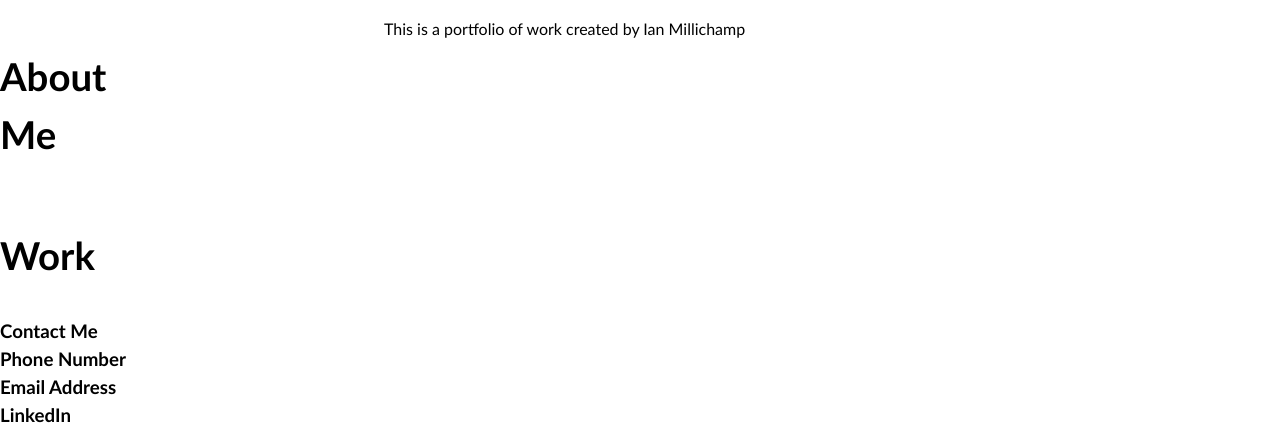
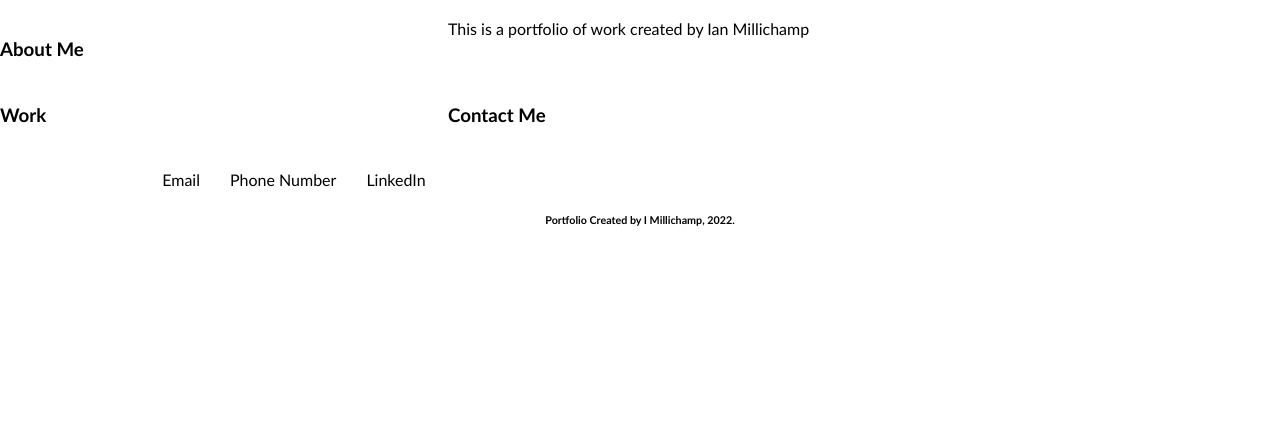
Before and after one commit to Writers855/PortfolioIM, a plain HTML site: page responsive-portfolio-project/index.html in a window 1280 px wide. Shown: the part 371-800 px from the top of the page. Drawn offline with Linux system fonts and the light colour scheme.

Commit message:
added footer

```diff
--- a/responsive-portfolio-project/css/style.css
+++ b/responsive-portfolio-project/css/style.css
@@ -17,14 +17,22 @@
     font-size: 15px;
     font-size: 3vw;
   }
-  h3,
-  h4,
+  h3,{
+    font-size: 14px
+    font-size: 2.8vw;
+  }
+  h4,{
+    font-size: 11px
+    font-size: 2.3vw;
+  }
   h5,
   h6 {
     margin: 0;
   }
 
   p {
+    font-size: 8px
+    font-size: 1.5vw;
     margin: 0;
   }
 
@@ -49,9 +57,14 @@ display:flex;
 flex-direction: row-reverse;
 justify-content: flex-end;
 gap: 30px;
-
-;
-
+}
+.footer {
+    display: flex;#footer
+    display:flex:
+    flex-direction: row;
+    justify-content: flex-start;
+    margin: 20px 5%;
+    gap:30px
 }
 
 #navigation {
@@ -70,7 +83,12 @@ gap: 30px;
 
   .main-content{
     display: grid;
-    grid-template-columns: 30% 70%;
+    grid-template-columns: 35% 65%;
+}
+
+footer{
+    display: flex;
+    justify-content:center;
 }
 
   @media only screen and (max-width: 1000px) {
--- a/responsive-portfolio-project/index.html
+++ b/responsive-portfolio-project/index.html
@@ -30,33 +30,32 @@
 <body>
  <main class="main-content">
     <section class="main-content" id="TitleME">
-        <h2>About Me</h2>
+        <h3>About Me</h3>
         </section>
         <p>This is a portfolio of work created by Ian Millichamp</p>
         </div>
         <section class="main-content" id="Work">
-            <h2>Work</h2>
+            <h3>Work</h3>
             </section>
+        <section class="main-content" id ="contact">
+            <h3>Contact Me</h3>
+        </section>
+        <nav id="navBar">
+
+            <div id="navigation">
+              <p class="header-nav">Email</p>
+              <p>Phone Number</p>
+              <p>LinkedIn</p>
+
+
+            </div>
 </main>
 </body>
 
 
 <footer>
-    <section class="footer" id="contact">
-    <div><h3>Contact Me</h3></div>
-</section>
-<section class= "footer" id= "phone">
-    <div><h3>Phone Number</h3></div>
 
-</section>
-<section class= "footer" id= "email">
-    <div><h3>Email Address</h3></div>
-
-</section>
-<section class= "footer" id= "linkedIn">
-    <div><h3>LinkedIn</h3></div>
-
-</section>
+   <h6>Portfolio Created by I Millichamp, 2022.</h6>
 
 </footer>
 </html>
```
